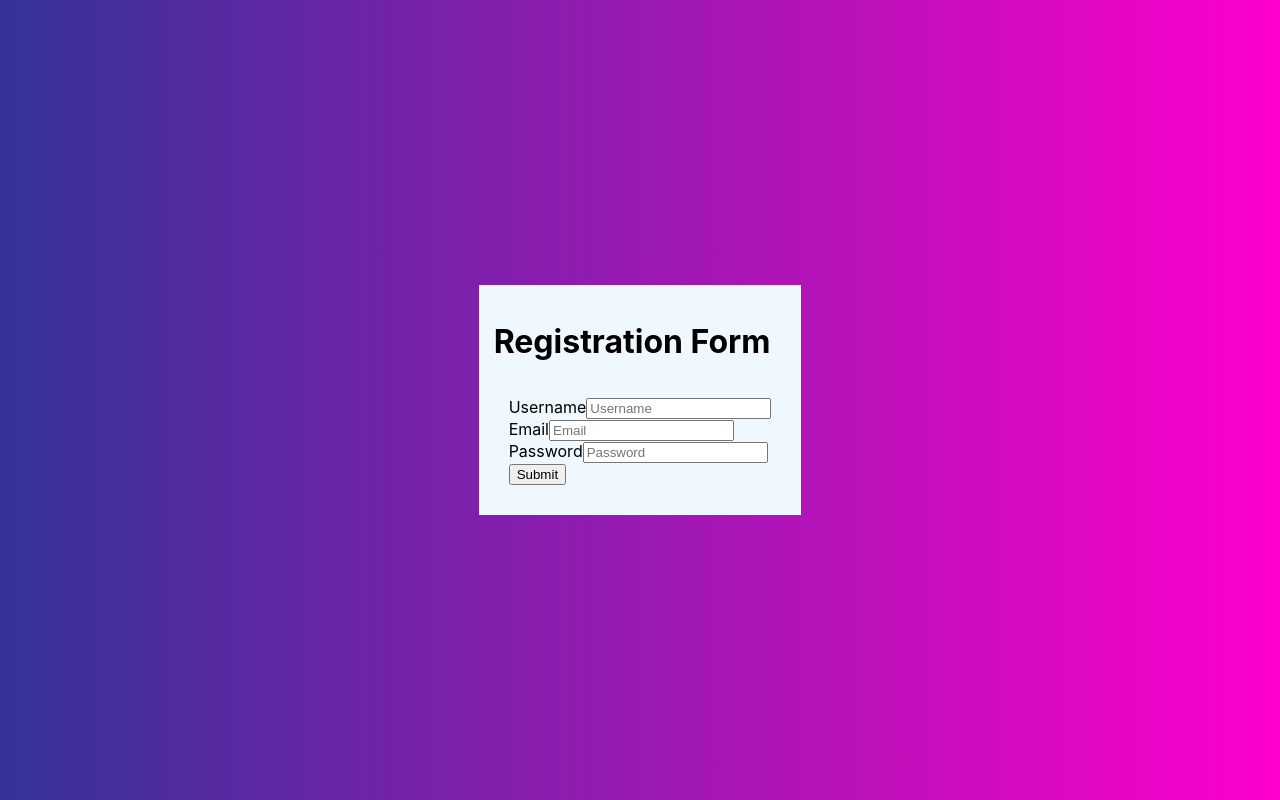
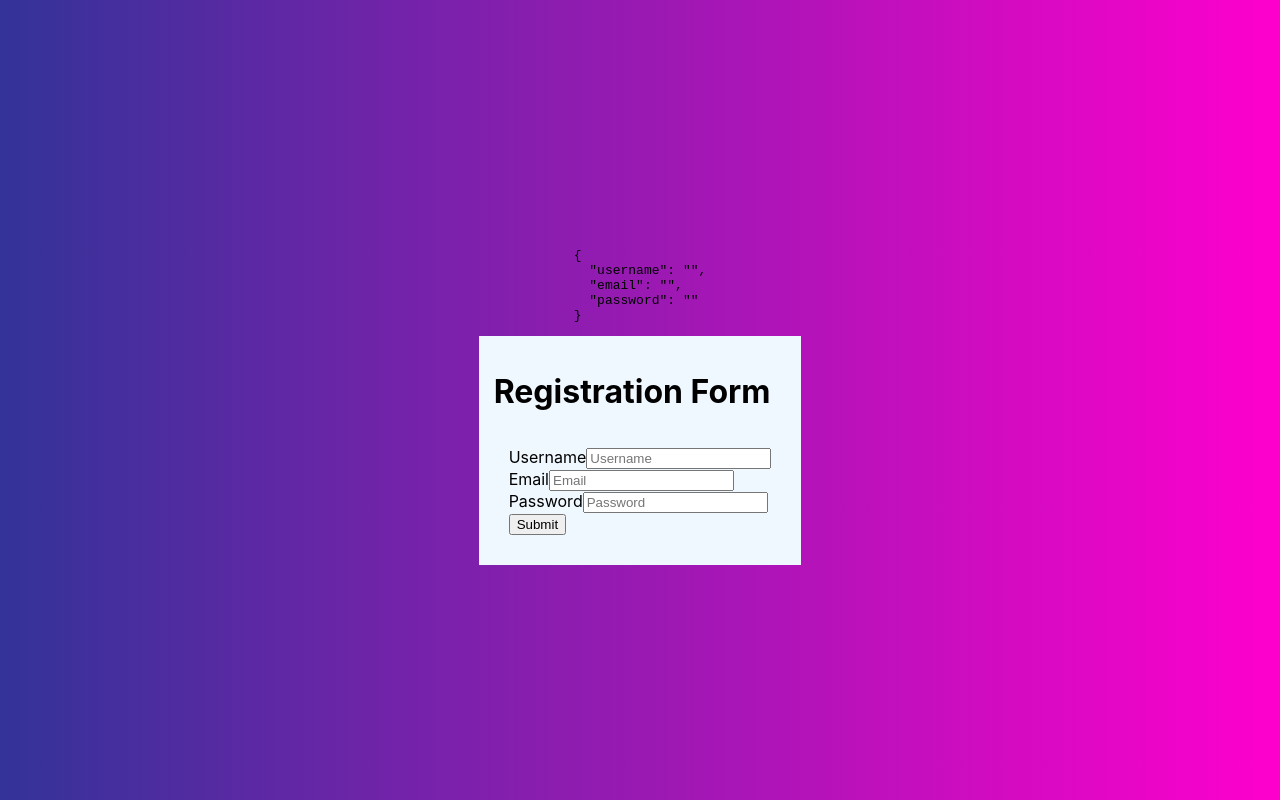
Before and after one commit to snowleopardAlexa/form-validation-react-hook, a React (Create React App) app: page / in a window 1280 px wide. Built offline with nearby package versions, Linux system fonts and the light colour scheme; the HTML template or start-up script is replaced by a standard one.

Commit message:
add pre tag

```diff
--- a/src/App.js
+++ b/src/App.js
@@ -11,11 +11,16 @@ function App() {
     const { name, value } = e.target;
     setFormValues({...formValues, [name]: value});
     console.log(formValues);
-  }
+  };
+
+ const handleSubmit = (e) => {
+    e.preventDefalt();
+ }
 
   return (
     <div className="container">
-      <form className="form">
+      <pre>{JSON.stringify(formValues, undefined, 2)}</pre>
+      <form onSubmit={handleSubmit} className="form">
         <h1>Registration Form</h1>
         <div className="ui divider"></div>
           <div className="ui form">
```
